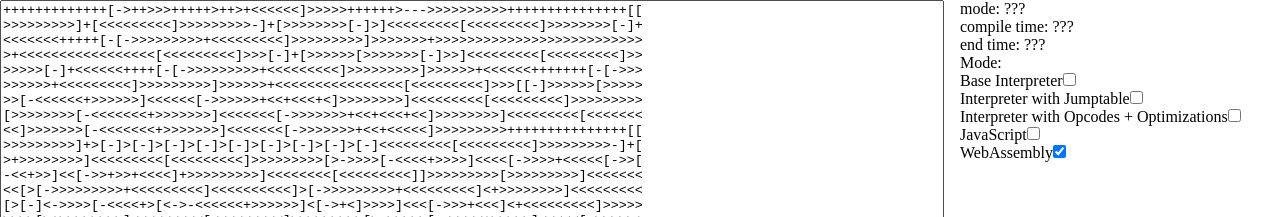
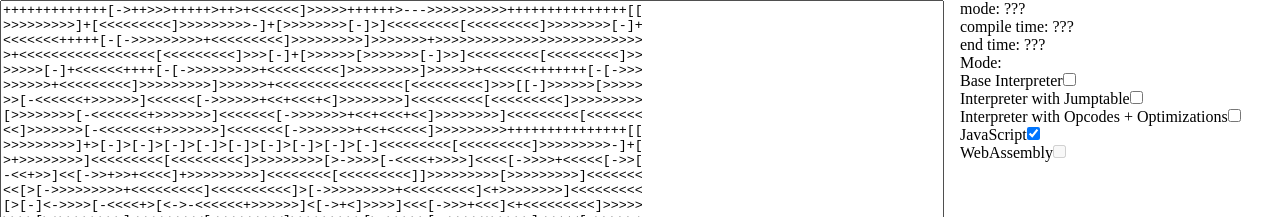
Before and after one commit to malekylik/brainfuck, a React app: page / in a window 1280 px wide. Shown: the top 217 px of the page. Built offline with nearby package versions, Linux system fonts and the light colour scheme; no server answers.

Commit message:
compatibility/feat: add check of WebAssembly supporting

```diff
--- a/src/components/app/app.component.tsx
+++ b/src/components/app/app.component.tsx
@@ -6,6 +6,7 @@ import { CompilerTimeProfiler } from 'components/compiler-time-profiler/compiler
 import { mandelbrot } from 'consts/programs';
 import { WorkerEvent } from 'consts/worker';
 import { BrainfuckMode } from 'consts/mode';
+import { isWebAssemblySupported } from 'consts/compatibility';
 import { CompilerTimeProfile } from 'types/worker';
 import { converMillisecondToString } from 'utils/time';
 import { modeToString } from 'utils/mode';
@@ -18,7 +19,7 @@ export default function App() {
   const [endTime, setEndTime] = useState('???');
   const [compileTime, setCompileTime] = useState('???');
   const [statMode, setStatMode] = useState('???');
-  const [currentMode, setCurrentMode] = useState(BrainfuckMode.CompileWebAssembly);
+  const [currentMode, setCurrentMode] = useState(isWebAssemblySupported ? BrainfuckMode.CompileWebAssembly : BrainfuckMode.CompileJavaScript);
   const [isRunning, setIsRunning] = useState(false);
 
   const outputRef = useRef(null);
--- a/src/components/compiler-mode/compiler-mode.component.tsx
+++ b/src/components/compiler-mode/compiler-mode.component.tsx
@@ -1,6 +1,7 @@
 import React from 'react';
 
 import { BrainfuckMode } from 'consts/mode';
+import { isWebAssemblySupported } from 'consts/compatibility';
 
 type CompilerModeProps = {
   currentMode: BrainfuckMode,
@@ -31,7 +32,12 @@ export function CompilerMode(props: CompilerModeProps) {
         </p>
         <p>
           <label>WebAssembly</label>
-          <input type='checkbox' checked={currentMode === BrainfuckMode.CompileWebAssembly} onChange={() => setCurrentMode(BrainfuckMode.CompileWebAssembly)} />
+          <input
+            disabled={!isWebAssemblySupported}
+            type='checkbox'
+            checked={currentMode === BrainfuckMode.CompileWebAssembly}
+            onChange={() => setCurrentMode(BrainfuckMode.CompileWebAssembly)}
+          />
         </p>
     </div>
   );
--- /dev/null
+++ b/src/consts/compatibility.ts
@@ -0,0 +1,3 @@
+export const isTextCoderSupported = self['TextDecoder'] && self['TextEncoder'];
+
+export const isWebAssemblySupported = Boolean(self['WebAssembly']) && false;
--- a/src/utils/text-coder.ts
+++ b/src/utils/text-coder.ts
@@ -1,3 +1,4 @@
+import { isTextCoderSupported } from 'consts/compatibility';
 import { flat } from './flat';
 
 interface TextCoder {
@@ -8,7 +9,7 @@ interface TextCoder {
 
 let TextCoderImplementation: { new (): TextCoder } = null;
 
-if (self['TextDecoder'] && self['TextEncoder']) {
+if (isTextCoderSupported) {
   const txd = new TextDecoder();
   const txe = new TextEncoder();
 
```
